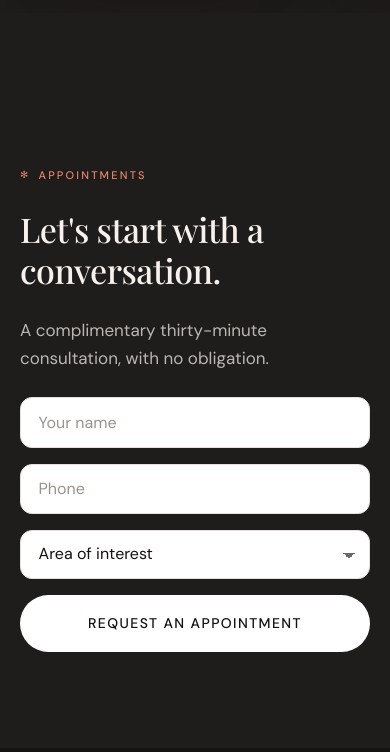
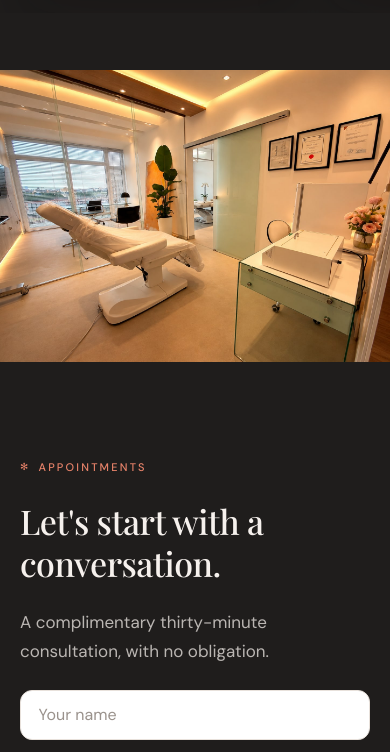
Before and after one commit to rahadarvishpour/asclinic.de, an Astro site: page / in a window 390 px wide. Shown: the part 10824-11576 px from the top of the page. Built offline with nearby package versions, Linux system fonts and the light colour scheme; Astro itself is replaced by a stand-in of ours; a web font is replaced by a local one.

Commit message:
Fix footer image

```diff
--- a/src/components/BookingCta.astro
+++ b/src/components/BookingCta.astro
@@ -11,7 +11,7 @@ const PANEL_WIDTHS = [640, 960, 1448];
 
 <section id="book" class="section" style="padding:0">
   <div data-split="1" style="display:grid; grid-template-columns:minmax(0,1fr) minmax(0,1fr); align-items:stretch; min-height:640px">
-    <div style="position:relative; background:var(--g-blush)">
+    <div class="cta-media" style="position:relative; background:var(--g-blush)">
       <Image src={officeImage} alt={t(locale, "cta.imgAlt")} widths={PANEL_WIDTHS} sizes={PANEL_SIZES} width={960} height={720} style="position:absolute; inset:0; width:100%; height:100%; object-fit:cover" />
     </div>
     <div style="background:var(--bg-invert); color:var(--text-invert); display:grid; align-content:center; gap:var(--sp-5); padding:var(--sp-9) var(--gutter)">
--- a/src/styles/global.css
+++ b/src/styles/global.css
@@ -55,6 +55,10 @@ a:not(.btn):not(.float-card):hover { color: var(--g-charcoal); }
   [data-desknav] { display: none !important; }
   [data-burger] { display: inline-flex !important; }
   [data-split] { grid-template-columns: minmax(0,1fr) !important; }
+  /* The booking panel's photo is absolutely positioned, so once the split
+     collapses to one column its row has no content to give it a height and
+     the image disappears. Give the cell the photo's own 4:3 ratio. */
+  .cta-media { aspect-ratio: 4 / 3; }
 }
 @media (min-width: 981px) {
   [data-burger] { display: none !important; }
```
